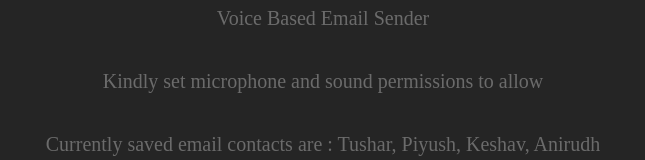
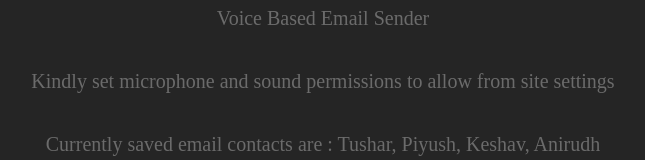
Before and after one commit to P1YU5H-50N1/Vocent, a plain HTML site: page index.html in a window 1280 px wide. Shown: the part 169-329 px from the top of the page, without its empty margins (317-962 px from the left). Drawn offline with nearby package versions, Linux system fonts and the light colour scheme.

Commit message:
Added message

```diff
--- a/index.html
+++ b/index.html
@@ -12,7 +12,7 @@
     <section>
         <h1>Vocent<br> Assistant</h1>
         <p>Voice Based Email Sender</p>
-        <p>Kindly set microphone and sound permissions to allow</p>
+        <p>Kindly set microphone and sound permissions to allow from site settings</p>
         <p>Currently saved email contacts are : Tushar, Piyush, Keshav, Anirudh</p>
         <div class="container">
           <div class="texts">
```
